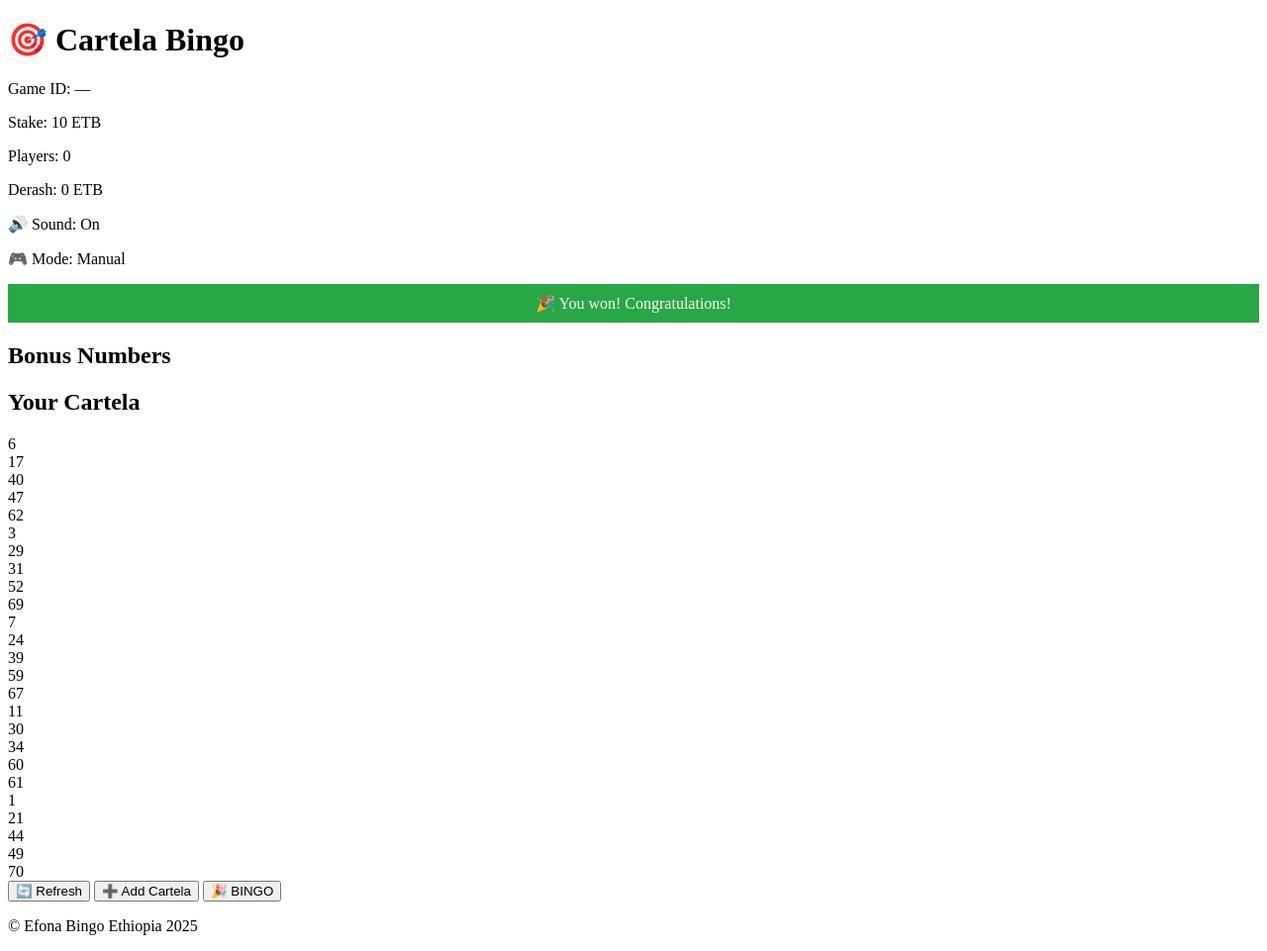
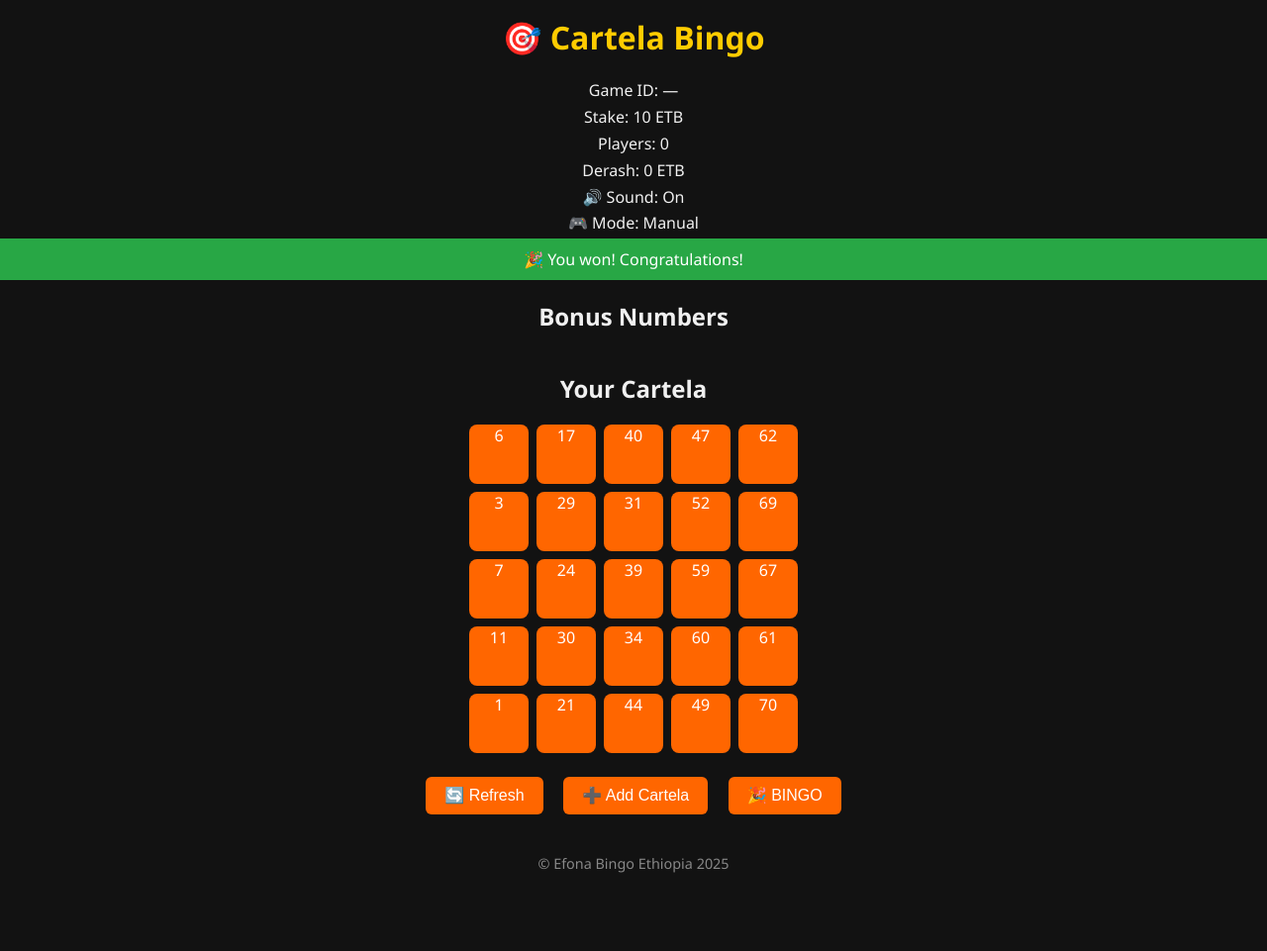
Before and after one commit to usernatnael-byte/Skatplc, a Flask app: page /cartela in a window 1280 px wide. Shown: the whole page at 99% size. After the commit the page ends 882 px from the top, so only its background shows below. Run offline with Flask 3, Linux system fonts and the light colour scheme.

Commit message:
Add files via upload

```diff
--- a/static/css/cartela.css
+++ b/static/css/cartela.css
@@ -0,0 +1,63 @@
+body {
+  margin: 0;
+  font-family: 'Segoe UI', sans-serif;
+  background-color: #121212;
+  color: #f0f0f0;
+  text-align: center;
+}
+
+header h1 {
+  font-size: 2rem;
+  margin-top: 1rem;
+  color: #ffcc00;
+}
+
+#game-info p {
+  margin: 0.3rem;
+  font-size: 1rem;
+}
+
+.grid, .cartela-grid {
+  display: grid;
+  grid-template-columns: repeat(5, 60px);
+  gap: 8px;
+  justify-content: center;
+  margin: 1rem auto;
+}
+
+.grid button, .cartela-grid div {
+  width: 60px;
+  height: 60px;
+  font-size: 1rem;
+  border: none;
+  border-radius: 8px;
+  background-color: #ff6600;
+  color: white;
+  cursor: pointer;
+}
+
+.cartela-grid div.marked {
+  background-color: #4caf50;
+}
+
+.cartela-grid div.free {
+  background-color: #333;
+  font-size: 1.5rem;
+}
+
+#controls button {
+  margin: 0.5rem;
+  padding: 0.6rem 1.2rem;
+  font-size: 1rem;
+  border: none;
+  border-radius: 6px;
+  background-color: #ff6600;
+  color: white;
+  cursor: pointer;
+}
+
+footer {
+  margin-top: 2rem;
+  font-size: 0.9rem;
+  color: #888;
+}
```
Also changed, not shown: static/css/style.css (added, +16 -0 lines), static/css/common.css (added).
